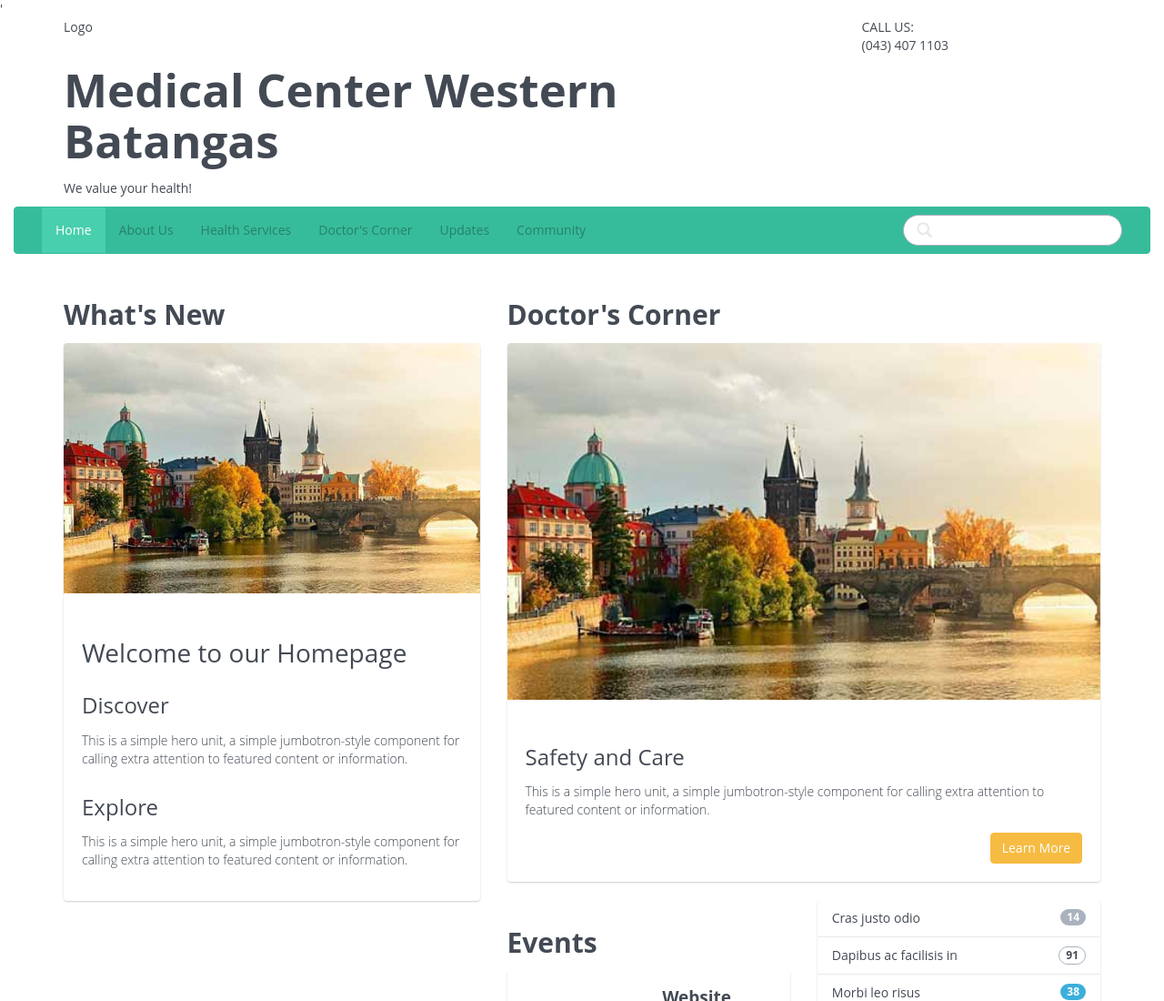
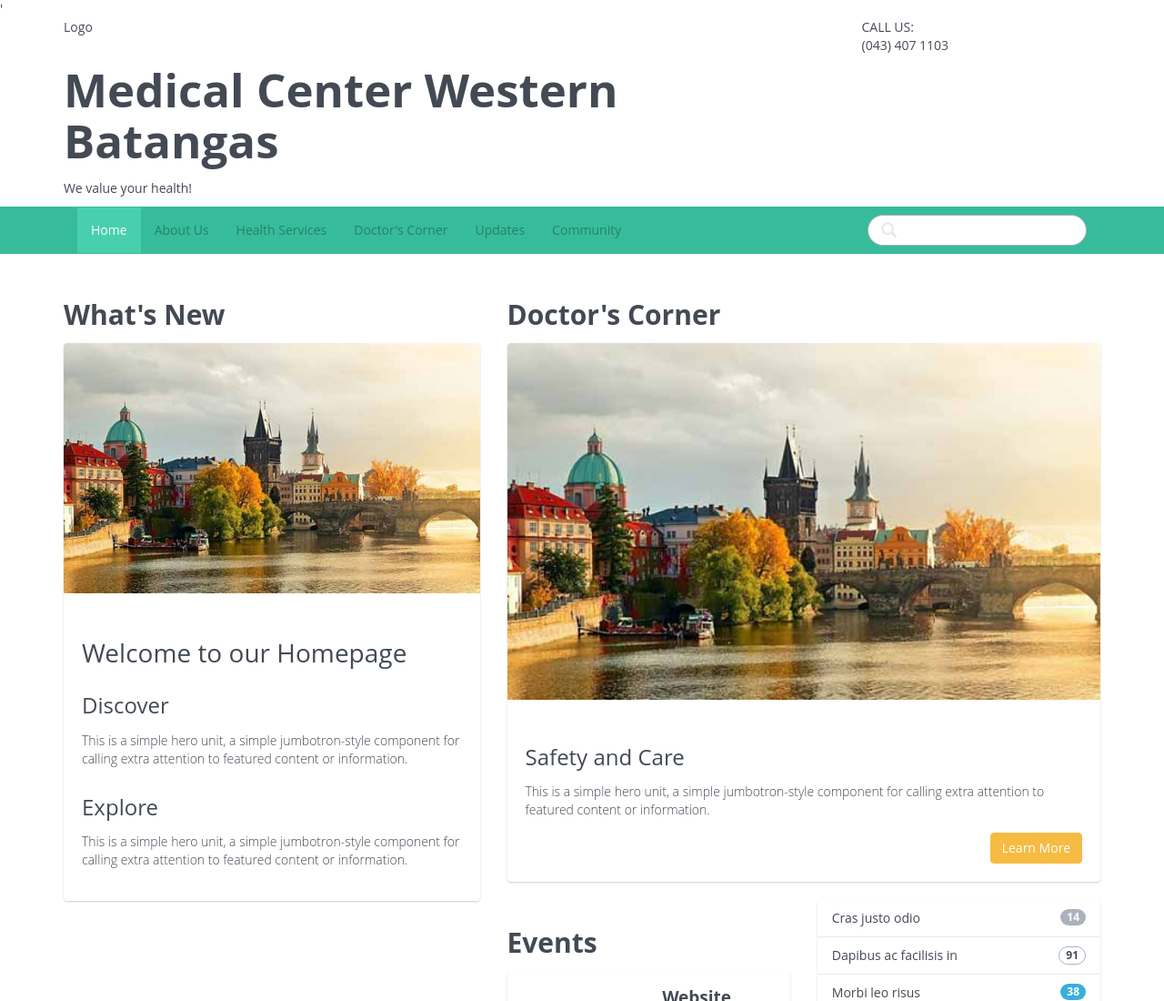
Before and after one commit to daveil/mcwb, a plain HTML site: page index.html in a window 1280 px wide. Shown: the top 1100 px of the page at 91% size. Drawn offline with Linux system fonts and the light colour scheme; files whose address does not match are found by name.

Commit message:
Adjust style

```diff
--- /dev/null
+++ b/css/style.css
@@ -0,0 +1,6 @@
+#main-nav{
+	padding:0;
+}
+#main-nav .navbar{
+	border-radius:0;
+}
--- a/index.html
+++ b/index.html
@@ -14,6 +14,7 @@
 		<![endif]-->
 		<script type="text/javascript" src="lib/jquery/dist/jquery.min.js"></script>
 		<script type="text/javascript" src="lib/bootstrap/dist/js/bootstrap.min.js"></script>
+		<link rel="stylesheet" href="css/style.css" />
 	</head>
 	<body>
 		<div class="container">
@@ -33,9 +34,9 @@
 				</div>
 			</div>
 		</div>
-		<div class="container-fluid">
+		<div class="container-fluid" id="main-nav">
 			<nav class="navbar navbar-default">
-			  <div class="container-fluid">
+			  <div class="container">
 				<!-- Brand and toggle get grouped for better mobile display -->
 				<div class="navbar-header">
 				  <button type="button" class="navbar-toggle collapsed" data-toggle="collapse" data-target="#bs-example-navbar-collapse-1" aria-expanded="false">
```
